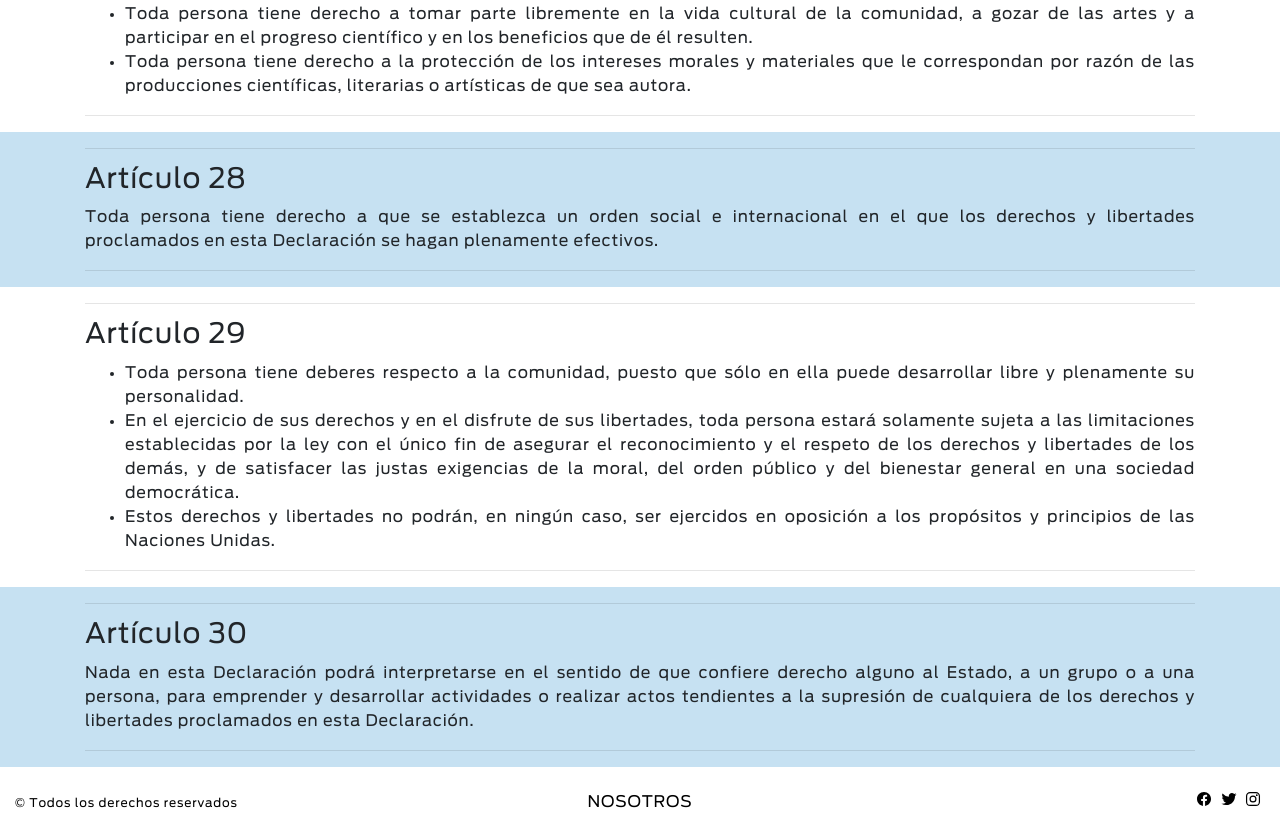
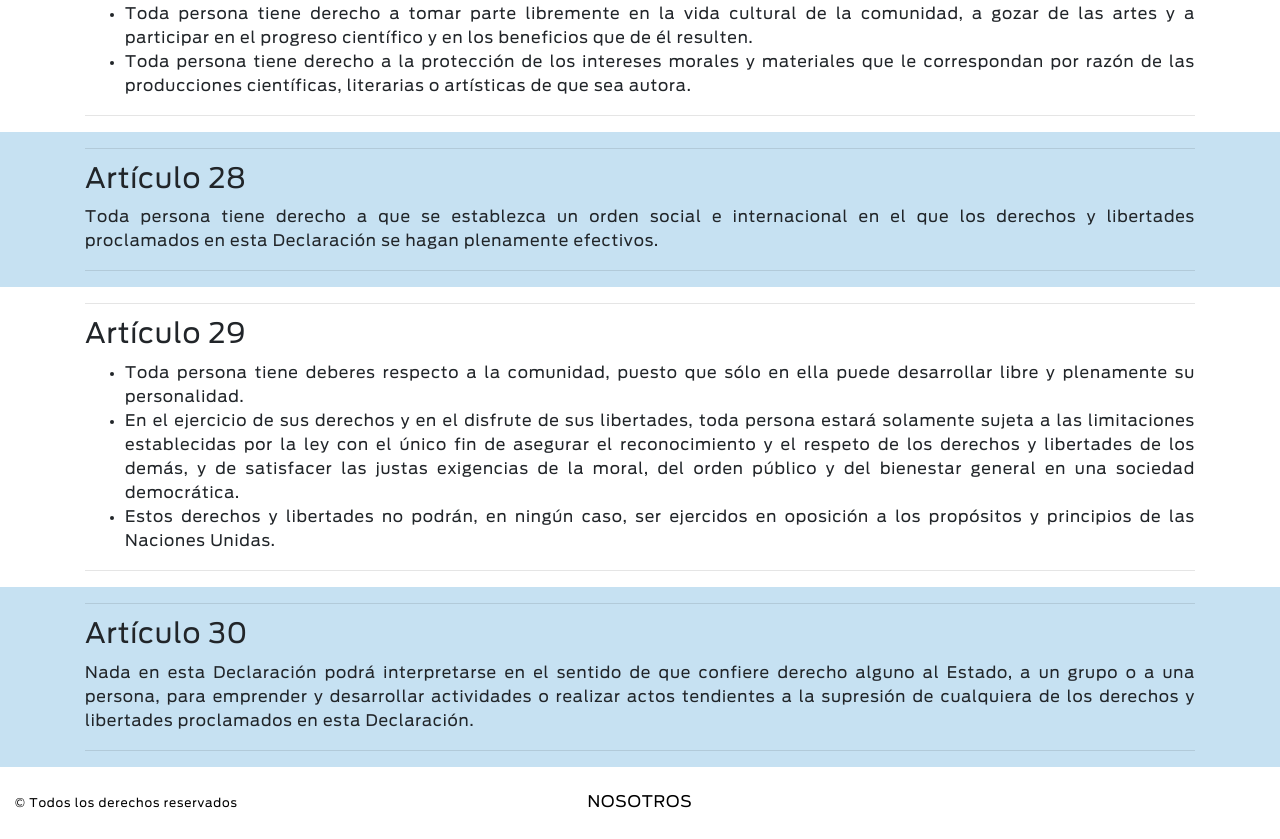
Before and after one commit to eldergomes1/etica-web, a plain HTML site: page DUDH.html in a window 1280 px wide. Shown: the part 5522-6361 px from the top of the page. Drawn offline with nearby package versions, Linux system fonts and the light colour scheme.

Commit message:
removido icono de redes sociales

```diff
--- a/DUDH.html
+++ b/DUDH.html
@@ -571,15 +571,15 @@
           </div>
 
           <div class="col-md-4 text-md-right text-center order-2 order-md-0">
-            <a href="#" class="text-black mr-1">
-                <ion-icon name="logo-facebook"></ion-icon>
-              </a>
-              <a href="https://twitter.com/equipocdh" class="text-black mr-1">
-                <ion-icon name="logo-twitter"></ion-icon>
-              </a>
-              <a href="https://instagram.com/equipocdh2021/" class="text-black mr-1">
-                <ion-icon name="logo-instagram"></ion-icon>
-              </a>
+             <!-- <a href="#" class="text-black mr-1">
+              <ion-icon name="logo-facebook"></ion-icon>
+            </a>
+            <a class="text-black mr-1">
+              <ion-icon name="logo-twitter"></ion-icon>
+            </a>
+            <a class="text-black mr-1">
+              <ion-icon name="logo-instagram"></ion-icon>
+            </a> -->
           </div>
 
         </div>
```
Also changed, not shown: Camino a la felicidad.html (+4 -4 lines), Carreno.html (+4 -4 lines), Tema1.html (+4 -4 lines), index.html (+4 -5 lines).
